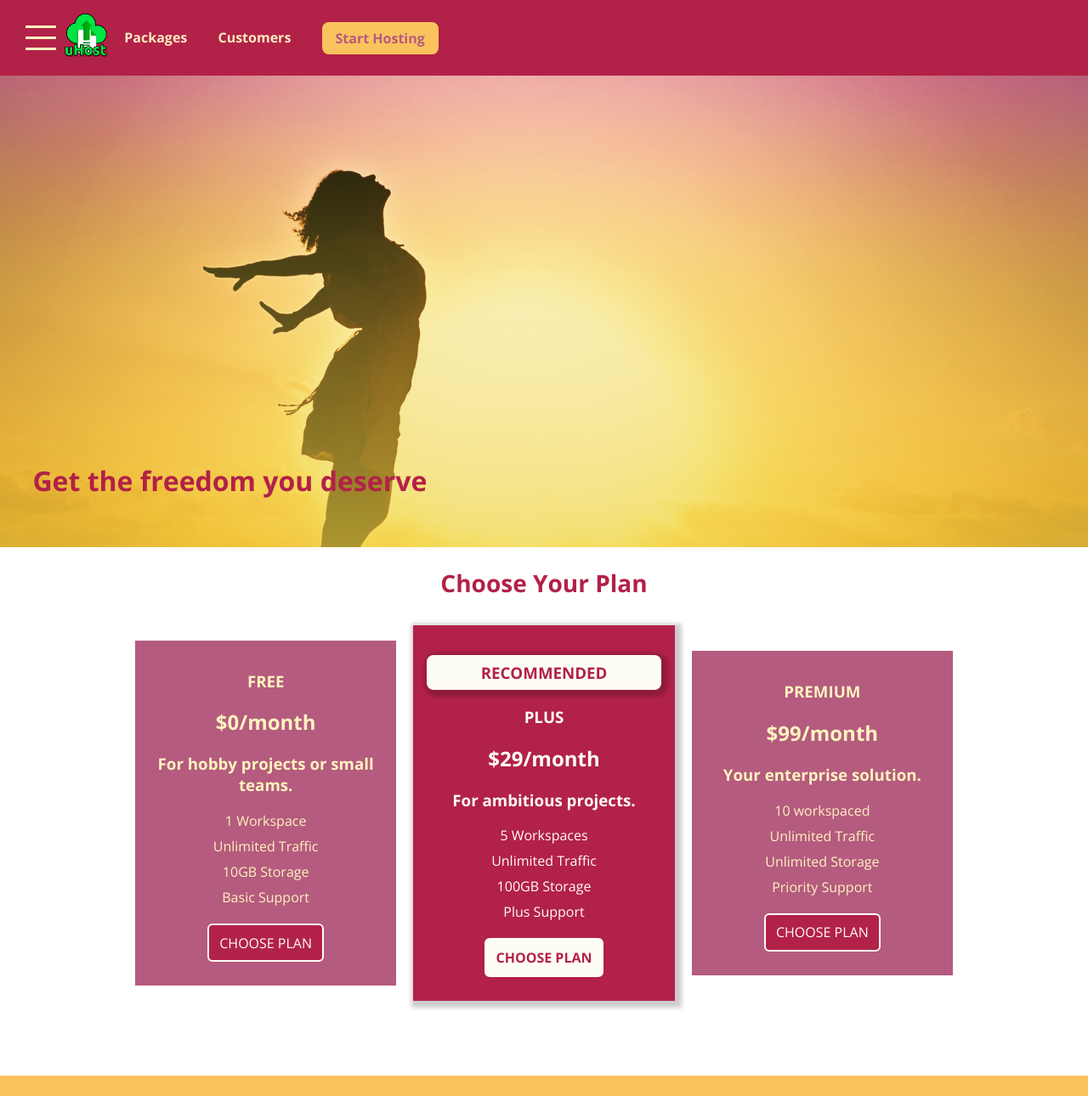
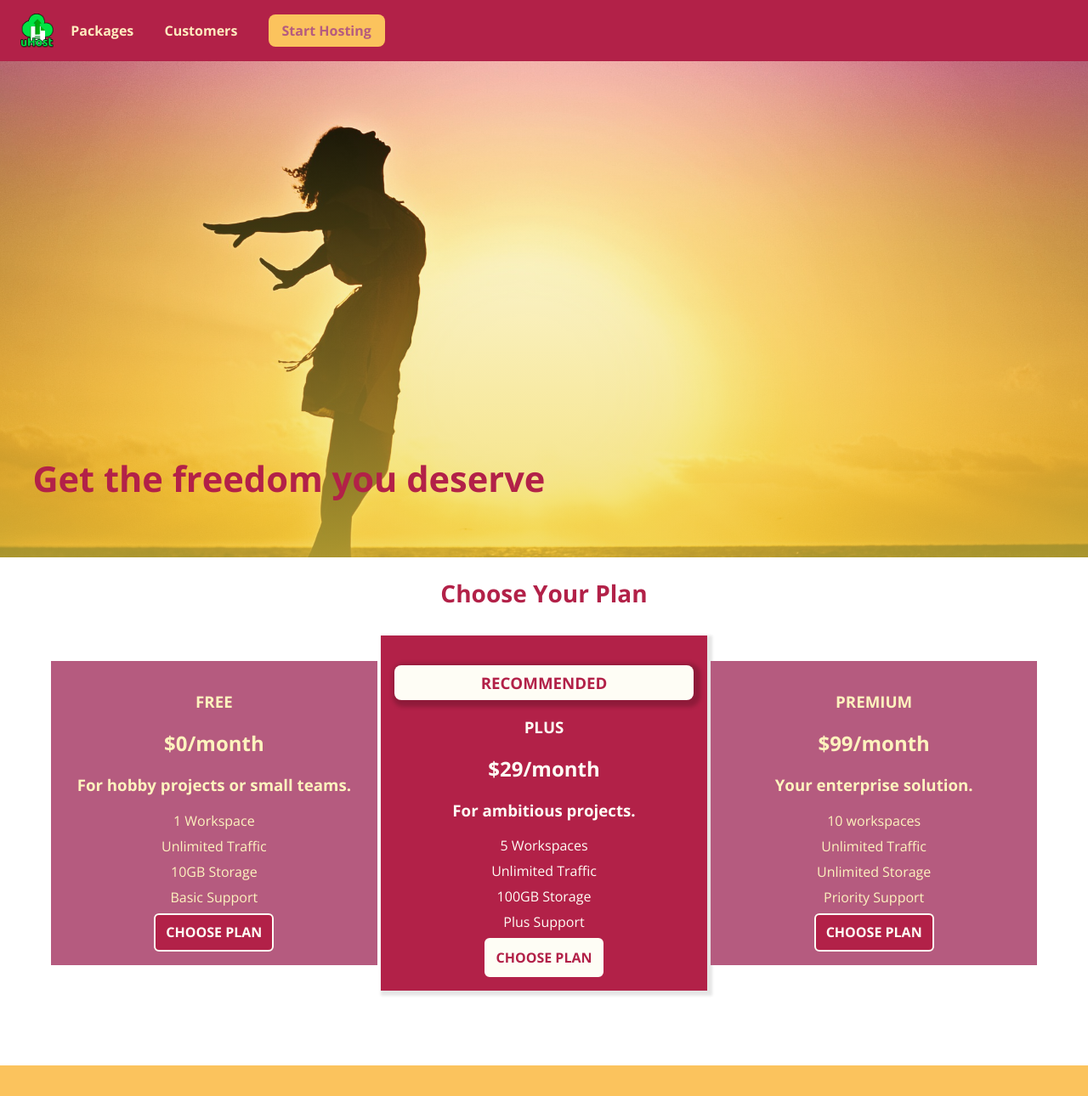
Before and after one commit to vanpixxer/css-app-22, a plain HTML site: page index.html in a window 1280 px wide. Shown: the top 1290 px of the page at 85% size. Drawn offline with nearby package versions, Linux system fonts and the light colour scheme.

Commit message:
Made the app responsive with CSS Media Queries

```diff
--- a/customers/customers.css
+++ b/customers/customers.css
@@ -1,22 +1,27 @@
+main {
+    padding-top: 2.5rem;
+}
+
 .testimonial {
     font-size: 1.2rem;
-    margin: 48px 0;
+   /* margin: 3rem 0; */
 }
 
-.testimonial__list {
+/*.testimonial__list {
     width: 80%;
     margin: auto;
-}
+} */
 
-.testimonial:first-of-type {
-    margin-top: 96px;
-}
+/*.testimonial:first-of-type {
+    margin-top: 6rem;
+} */
 
 .testimonial__image-container {
-    width: 65%;
-    max-width: 580px;
-    display: inline-block;
-    vertical-align: middle;
+    width: 100%;
+    max-width: 40rem;
+   /* display: inline-block;
+    vertical-align: middle; */
+    box-shadow: 3px 3px 5px 3px rgba(0, 0, 0, 0.3);
 }
 
 .testimonial__image {
@@ -26,10 +31,10 @@
 
 .testimonial__info {
     text-align: right;
-    padding: 14px;
-    display: inline-block;
+    padding: 0.9rem;
+   /* display: inline-block;
     vertical-align: middle;
-    width: 30%;
+    width: 30%; */
 }
 
 #customer-2 .testimonial {
@@ -65,3 +70,20 @@
 .testimonial__text {
     margin: 3px;
 }
+
+@media (min-width: 40rem) {
+    .testimonial {
+        margin: 3rem auto;
+        max-width: 1500px;
+    }
+    .testimonial__image-container {
+        display: inline-block;
+        vertical-align: middle;
+        width: 66%;
+    }
+    .testimonial__info {
+        display: inline-block;
+        vertical-align: middle;
+        width: 30%;
+    }
+}
--- a/index.html
+++ b/index.html
@@ -113,7 +113,7 @@
                      <h2 class="plan__price">$99/month</h2>
                      <h3>Your enterprise solution.</h3>
                      <ul class="plan__features">
-                         <li>10 workspaced</li>
+                         <li>10 workspaces</li>
                         <li>Unlimited Traffic</li>
                         <li>Unlimited Storage</li>
                         <li>Priority Support</li>
--- a/main.css
+++ b/main.css
@@ -16,18 +16,30 @@ body {
   /*background-image: linear-gradient(to left bottom, #fbc35d, #dd8b97);*/
   /*background-image: radial-gradient(circle at top, #fbc35d, #f467ab); */
   width: 100vw;
-  height: 75vh;
-  margin-top: 2.75rem;
+  height: 60vh;
+  /*margin-top: 3.5rem; */
   position: relative;
 }
 
 #product-overview h1 {
-  font-size: 2rem;
   color: #fefdf5;
   position: absolute;
   bottom: 5%;
   left: 3%;
+  font-size: 1.6rem;
+  font-family: 'Open Sans', sans-serif;
 }
+
+@media (min-width: 40rem) {
+  #product-overview {
+    height: 75vh;
+    background-position: 50% 25%;
+  }
+  #product-overview h1 {
+    font-size: 2.6rem;
+  }
+}
+
 
 .section-title {
   color: #b22148;
@@ -39,26 +51,25 @@ body {
   color: #b22148;
 }
 
-.plan__list {
-  width: 80%;
+/*.plan__list {
+  width: 100%;
   margin: auto;
   text-align: center;
-}
+} */
 
 .plan {
   background: #b55b7f;
   text-align: center;
   padding: 1rem;
-  margin: 0.5rem;
-  display: inline-block;
-  width: 30%;
-  vertical-align: middle;
+  margin: 0.5rem 0;
+  /*display: inline-block; */
+  width: 100%;
   color: #fdf3be;
 }
 
 .plan--highlighted {
   background: #b22148;
-  box-shadow: 3px 3px 5px 5px rgba(0, 0, 0, 0.2);
+ /* box-shadow: 3px 3px 5px 5px rgba(0, 0, 0, 0.2); */
   color: #fefdf5;
 }
 
@@ -77,7 +88,24 @@ body {
 }
 
 .plan__feature {
-  margin: 8px 0;
+  margin: 0.5rem 0;
+}
+
+@media (min-width: 40rem) {
+  .plan__list {
+    width: 100%;
+    text-align: center;
+  }
+  .plan {
+    display: inline-block;
+    width: 30%;
+    vertical-align: middle;
+    min-width: 13rem;
+    max-width: 25rem;
+  }
+  .plan--highlighted {
+    box-shadow: 3px 3px 3px 3px rgba(0, 0, 0, 0.1);
+  }
 }
 
 .plan__features li {
@@ -98,11 +126,11 @@ body {
   text-align: center;
 }
 
-.key-feature {
+/*.key-feature {
   display: inline-block;
   width: 30%;
   vertical-align: top;
-}
+} */
 
 .key-feature__image {
   background: #dd8b97;
@@ -118,6 +146,15 @@ body {
   text-align: center;
   font-weight: bold;
   font-size: 1.25rem;
+}
+
+@media (min-width: 40rem) {
+   .key-feature {
+     display: inline-block;
+     width: 30%;
+     vertical-align: top;
+     max-width: 25rem;
+   }
 }
 
 .main-header {
--- a/packages/packages.css
+++ b/packages/packages.css
@@ -79,3 +79,24 @@ main {
 #premium {
   background: #fdf3be;
 }
+
+@media (min-width: 40rem) {
+  main {
+    /*margin: 3rem auto; */
+    max-width: 1500px;
+    margin-left: auto;
+    margin-right: auto;
+  }
+}
+@media (min-width: 1500px) {
+  .package {
+    border-left: 4px solid #b22148;
+  }
+  #free {
+    border-right: 4px solid #b22148;
+  }
+  #free:hover,
+  #free:active {
+    border-right-color: #f59330;
+  }
+}
--- a/shared.css
+++ b/shared.css
@@ -6,6 +6,11 @@ body {
   font-family: 'Open Sans', sans-serif;
   margin: 0;
   padding: 0;
+}
+
+main {
+  min-height: calc(100vh - 3.5rem - 8rem);
+  margin-top: 3.5rem;
 }
 
 /* Styles for Modal in page */
@@ -62,26 +67,30 @@ body {
   color: #b22148;
   text-decoration: none;
   font-weight: bold;
-  font-size: 1.25rem;
-  width: 50px;
+  font-size: 1.5rem;
+ height: 2.5rem;
+  /*width: 50px; */
   display: inline-block;
   vertical-align: middle;
 }
 
 .main-header__brand img {
-  width: 100%;
+  height: 2.5rem;
+  /*width: 100%; */
 }
 .main-nav {
-  display: inline-block;
+ /* display: inline-block;
   text-align: right;
   vertical-align: middle;
-  /*width: calc(100% - 122px); */
+  width: calc(100% - 122px); */
+  display: none;
 }
 
 .main-nav__items {
   margin: 0;
   padding: 0;
   list-style: none;
+
 }
 
 .main-nav__item {
@@ -120,6 +129,19 @@ body {
   background: #b55b7f;
   border: none;
 }
+
+@media (min-width: 40px) {
+  .toggle-button {
+    display: none
+  }
+  .main-nav {
+    display: inline-block;
+    text-align: right;
+    width: calc(100% -44px);
+    vertical-align: middle;
+  }
+}
+
 .main-footer {
   background: #170703;
   padding: 2rem;
@@ -134,8 +156,8 @@ body {
 }
 
 .main-footer__link {
-  display: inline-block;
-  margin: 0 1rem;
+  display: block;
+  margin: 1rem 0;
 }
 
 .main-footer__link a {
@@ -181,10 +203,11 @@ body {
   background: #b22148;
   border: 2px solid #fefdf5;
   font: inherit;
+  font-weight: bold;
   padding: 0.6rem 0.75rem;
   border-radius: 6px;
   color: #fefdf5;
-  margin: 0.75rem 0;
+ /* margin: 0.75rem 0; */
   cursor: pointer;
 }
 
@@ -213,3 +236,10 @@ body {
 .open {
   display: block !important;
 }
+
+@media (min-width: 40rem) {
+  .main-footer__link {
+    display: inline-block;
+    margin: 0 1rem;
+  }
+}
```
Also changed, not shown: customers/index.html (+1 -1 lines).
